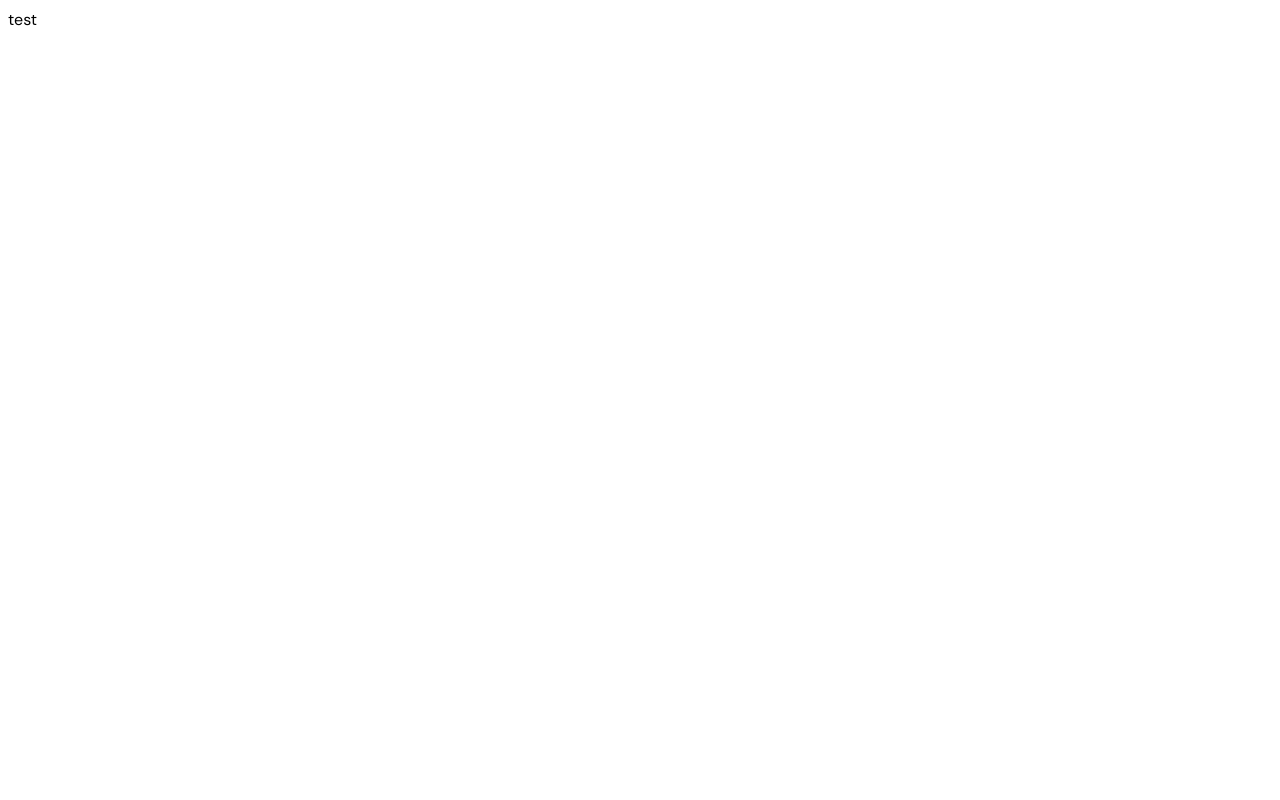
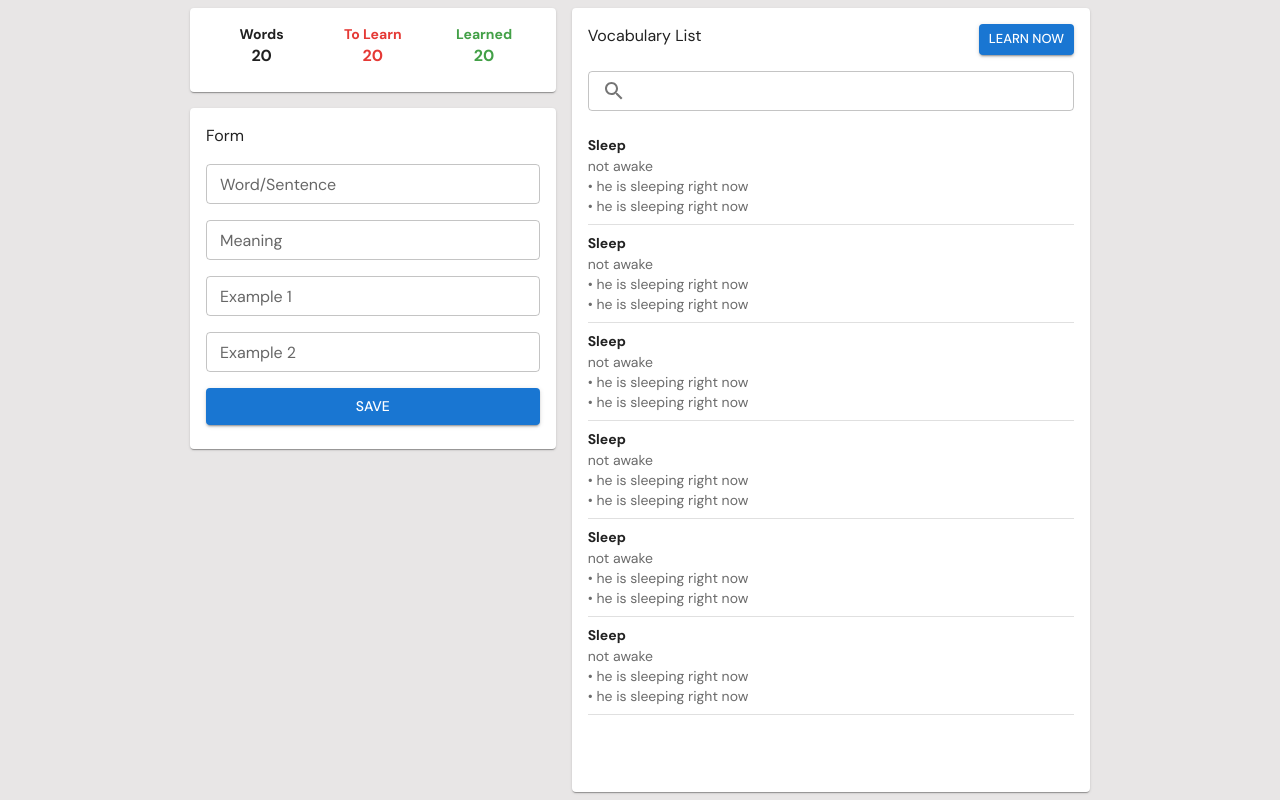
Before and after one commit to ggiaa/vocabulary_bank, a React (Vite) app: page / in a window 1280 px wide. Built offline with nearby package versions, Linux system fonts and the light colour scheme.

Commit message:
create UI

```diff
--- a/src/App.jsx
+++ b/src/App.jsx
@@ -1,13 +1,25 @@
-import { Box, Typography } from "@mui/material";
+import { Box, Typography, Grid } from "@mui/material";
+import { Container } from "@mui/system";
 import { useState } from "react";
+import BoardInfo from "./components/BoardInfo";
+import AddEditForm from "./components/AddEditForm";
+import List from "./components/List";
 
 function App() {
   const [count, setCount] = useState(0);
 
   return (
-    <Box>
-      <Typography>test</Typography>
-    </Box>
+    <Container sx={{ width: "75%" }}>
+      <Grid container spacing={2} sx={{ height: "100vh" }}>
+        <Grid item xs={5}>
+          <BoardInfo />
+          <AddEditForm />
+        </Grid>
+        <Grid item xs={7}>
+          <List />
+        </Grid>
+      </Grid>
+    </Container>
   );
 }
 
--- /dev/null
+++ b/src/components/AddEditForm.jsx
@@ -0,0 +1,30 @@
+import {
+  Box,
+  Button,
+  Card,
+  CardContent,
+  TextField,
+  Typography,
+} from "@mui/material";
+import React from "react";
+
+function AddEditForm() {
+  return (
+    <Box mt={2}>
+      <Card>
+        <CardContent>
+          <Typography mb={2}>Form</Typography>
+          <Box sx={{ display: "flex", flexDirection: "column", rowGap: 2 }}>
+            <TextField label="Word/Sentence" size="small" fullWidth />
+            <TextField label="Meaning" size="small" fullWidth />
+            <TextField label="Example 1" size="small" fullWidth />
+            <TextField label="Example 2" size="small" fullWidth />
+            <Button variant="contained">Save</Button>
+          </Box>
+        </CardContent>
+      </Card>
+    </Box>
+  );
+}
+
+export default AddEditForm;
--- /dev/null
+++ b/src/components/BoardInfo.jsx
@@ -0,0 +1,44 @@
+import {
+  Box,
+  Button,
+  Card,
+  CardContent,
+  CardHeader,
+  Grid,
+  Typography,
+} from "@mui/material";
+import { green, red } from "@mui/material/colors";
+import React from "react";
+
+function BoardInfo() {
+  return (
+    <Box>
+      <Card>
+        <CardContent>
+          <Grid container textAlign="center">
+            <Grid item xs={4}>
+              <Typography fontWeight={600} variant="body2">
+                Words
+              </Typography>
+              <Typography fontWeight={600}>20</Typography>
+            </Grid>
+            <Grid item xs={4} color={red[600]}>
+              <Typography fontWeight={600} variant="body2">
+                To Learn
+              </Typography>
+              <Typography fontWeight={600}>20</Typography>
+            </Grid>
+            <Grid item xs={4} color={green[600]}>
+              <Typography fontWeight={600} variant="body2">
+                Learned
+              </Typography>
+              <Typography fontWeight={600}>20</Typography>
+            </Grid>
+          </Grid>
+        </CardContent>
+      </Card>
+    </Box>
+  );
+}
+
+export default BoardInfo;
--- /dev/null
+++ b/src/components/List.jsx
@@ -0,0 +1,157 @@
+import {
+  Box,
+  Button,
+  Card,
+  CardContent,
+  Divider,
+  Icon,
+  InputAdornment,
+  Modal,
+  TextField,
+  Typography,
+} from "@mui/material";
+import React, { useState } from "react";
+import ExpandLessIcon from "@mui/icons-material/ExpandLess";
+import ExpandMoreIcon from "@mui/icons-material/ExpandMore";
+import UnfoldLessIcon from "@mui/icons-material/UnfoldLess";
+import SearchIcon from "@mui/icons-material/Search";
+
+const style = {
+  position: "absolute",
+  top: "50%",
+  left: "50%",
+  transform: "translate(-50%, -50%)",
+  width: 500,
+  height: 400,
+  bgcolor: "background.paper",
+  boxShadow: 24,
+  p: 4,
+  textAlign: "center",
+};
+
+function List() {
+  const [modalOpen, setModalOpen] = useState(false);
+  const [modalContent, setModalContent] = useState(false);
+
+  return (
+    <Box sx={{ height: "100%" }}>
+      <Card sx={{ height: "100%" }}>
+        <CardContent>
+          <Box sx={{ display: "flex", justifyContent: "space-between" }}>
+            <Typography>Vocabulary List</Typography>
+            <Button
+              variant="contained"
+              size="small"
+              onClick={() => setModalOpen(true)}
+            >
+              Learn Now
+            </Button>
+          </Box>
+          <Box mt={2}>
+            <TextField
+              fullWidth
+              size="small"
+              InputProps={{
+                startAdornment: (
+                  <InputAdornment position="start">
+                    <SearchIcon />
+                  </InputAdornment>
+                ),
+              }}
+            />
+          </Box>
+          <Box mt={2} sx={{ height: "75vh", overflow: "auto" }}>
+            {[1, 1, 1, 1, , 1, 1, 1, 1].map((data) => {
+              return (
+                <>
+                  <Box paddingY={1}>
+                    <Box
+                      sx={{ display: "flex", justifyContent: "space-between" }}
+                    >
+                      <Typography fontWeight={600} fontSize="14px">
+                        Sleep
+                      </Typography>
+                    </Box>
+                    <Typography variant="body2" color="#6b6b6b">
+                      not awake
+                    </Typography>
+                    <Typography variant="body2" color="#6b6b6b">
+                      • he is sleeping right now
+                    </Typography>
+                    <Typography variant="body2" color="#6b6b6b">
+                      • he is sleeping right now
+                    </Typography>
+                  </Box>
+                  <Divider />
+                </>
+              );
+            })}
+          </Box>
+        </CardContent>
+      </Card>
+
+      {/* MODAL */}
+      <Modal
+        open={modalOpen}
+        onClose={() => {
+          setModalOpen(false);
+          setModalContent(false);
+        }}
+        aria-labelledby="modal-modal-title"
+        aria-describedby="modal-modal-description"
+      >
+        <Box sx={style}>
+          <Box
+            sx={{
+              height: "100%",
+              width: "100%",
+              display: "flex",
+              alignItems: "center",
+            }}
+          >
+            <Box
+              sx={{
+                width: "100%",
+                display: "flex",
+                flexDirection: "column",
+                height: "100%",
+              }}
+            >
+              <Box
+                sx={{
+                  flexGrow: 1,
+                  display: "flex",
+                  flexDirection: "column",
+                  alignItems: "center",
+                  justifyContent: "center",
+                }}
+                onClick={() => setModalContent(true)}
+              >
+                <Typography id="modal-modal-title" variant="h4" component="h2">
+                  Sleep
+                </Typography>
+                <Typography id="modal-modal-description" sx={{ mt: 5 }}>
+                  {modalContent ? "ada" : ""}
+                </Typography>
+              </Box>
+              <Box mt={7} display="flex">
+                <Button variant="outlined" sx={{ width: "50%" }} color="error">
+                  Not Learn Yet
+                </Button>
+                <Button
+                  variant="outlined"
+                  sx={{ width: "50%" }}
+                  color="primary"
+                >
+                  I Know
+                </Button>
+              </Box>
+            </Box>
+          </Box>
+        </Box>
+      </Modal>
+    </Box>
+  );
+}
+
+export default List;
--- a/src/index.css
+++ b/src/index.css
@@ -1 +1,10 @@
 @import url("https://fonts.googleapis.com/css2?family=DM+Sans:wght@400;500;700&display=swap");
+
+html {
+  margin: 0;
+  padding: 0;
+}
+
+body {
+  background-color: #e8e6e6;
+}
```
